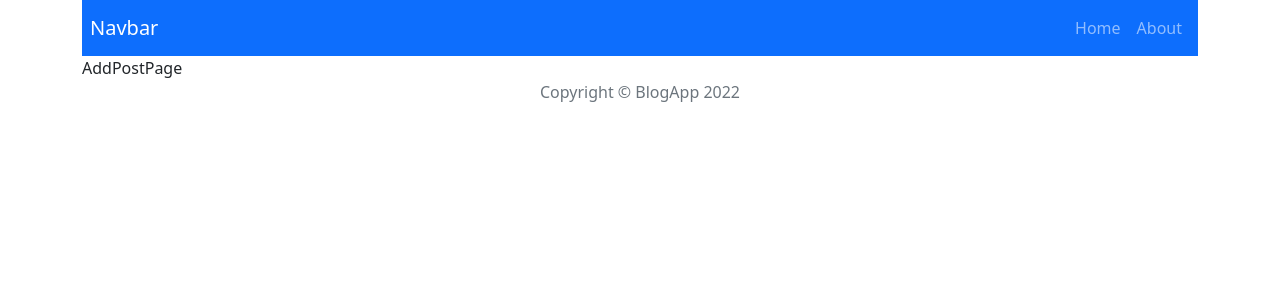
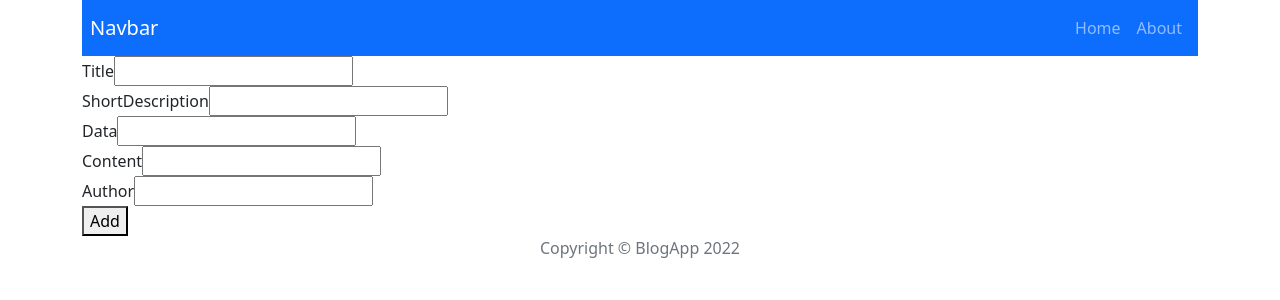
Before and after one commit to evka07/Blog-react, a React (Vite) app: page /post/add in a window 1280 px wide. Shown: the top 300 px of the page. Built offline with nearby package versions, Linux system fonts and the light colour scheme.

Commit message:
AddPost added

```diff
--- a/src/components/features/Posts.jsx
+++ b/src/components/features/Posts.jsx
@@ -10,7 +10,7 @@ const Posts = () => {
         <div>
             <div className={'d-flex justify-content-between align-items-center mt-5 mb-5'}>
                 <h2>All messages</h2>
-                <Button variant="outline-primary">Add post</Button>
+                <Button as={Link}  to={`/post/add`} variant="outline-primary">Add post</Button>
             </div>
             <Row>
                 {posts.map((post) => (
--- a/src/components/pages/AddPostPage.jsx
+++ b/src/components/pages/AddPostPage.jsx
@@ -1,10 +1,62 @@
-import React from 'react';
+import React, {useState} from 'react';
+import {useNavigate} from "react-router-dom";
+import {useDispatch} from "react-redux";
+import {addPost} from "../../redux/postsRedux.js";
 
 const AddPostPage = () => {
+    const navigate = useNavigate()
+    const dispatch = useDispatch()
+    const  [formData, setFormData] = useState({
+        title: '',
+        shortDescription: '',
+        content: '',
+        author: '',
+        publishedDate: '',
+    })
+
+    const handleInput = (e) => {
+        const {name, value} = e.target
+        setFormData({
+            ...formData,
+            [name]: value,
+        })
+    }
+
+    const handleSubmit = (e) => {
+        e.preventDefault()
+        const newPost = {
+            id:new Date().toISOString(),
+            ...formData,
+        }
+        dispatch(addPost(newPost))
+        navigate('/')
+    }
+
     return (
-        <div>
-            AddPostPage
-        </div>
+        <form onSubmit={handleSubmit}>
+            <div>
+                <label htmlFor="">Title</label>
+                <input type="text" name="title" value={formData.title} onChange={handleInput}/>
+            </div>
+            <div>
+                <label htmlFor="">ShortDescription</label>
+                <input type="text" name="shortDescription" value={formData.shortDescription} onChange={handleInput}/>
+            </div>
+            <div>
+                <label htmlFor="">Data</label>
+                <input type="text" name="publishedDate" value={formData.publishedDate} onChange={handleInput}/>
+            </div>
+            <div>
+                <label htmlFor="">Content</label>
+                <input type="text" name="content" value={formData.content} onChange={handleInput}/>
+            </div>
+            <div>
+                <label htmlFor="">Author</label>
+                <input type="text" name="author" value={formData.author} onChange={handleInput}/>
+            </div>
+
+            <button type={'submit'}>Add</button>
+        </form>
     );
 };
 
--- a/src/components/views/Modal/DeleteModal.jsx
+++ b/src/components/views/Modal/DeleteModal.jsx
@@ -14,7 +14,7 @@ const DeleteModal = ({show, onClose, onConfirm, handleDel}) => {
             </Modal.Header>
             <Modal.Body>Вы уверены, что хотите удалить эту публикацию?</Modal.Body>
             <Modal.Footer>
-                <Button variant="secondary" onClick={handleDe}>
+                <Button variant="secondary" onClick={handleDel}>
                     Отмена
                 </Button>
                 <Button variant="danger" onClick={onConfirm}>
--- a/src/redux/postsRedux.js
+++ b/src/redux/postsRedux.js
@@ -16,6 +16,8 @@ const postsReducer = (statePart = initialState.posts, action) => {
     switch (action.type) {
         case DELETE_POST:
             return statePart.filter((post) => post.id !== action.payload)
+        case ADD_POST:
+            return [...statePart, action.payload]
         default:
             return statePart;
     }
```
